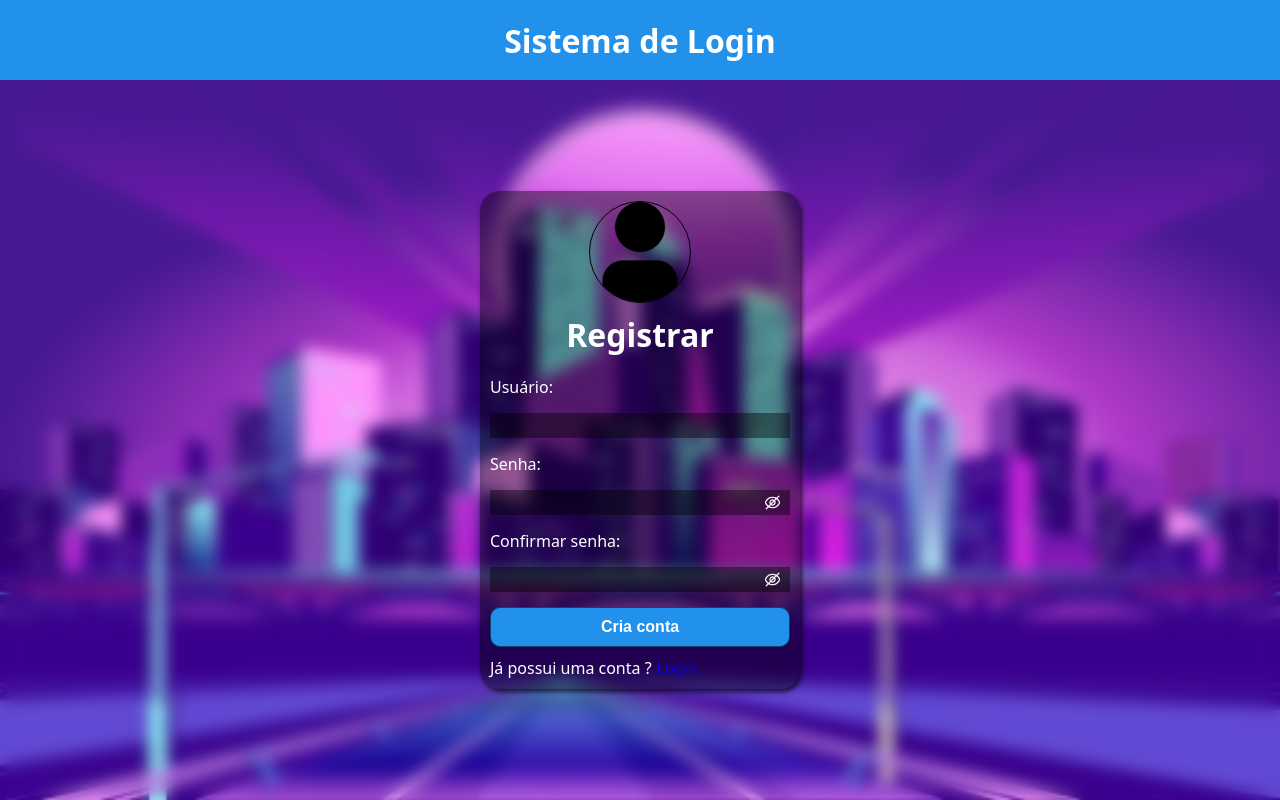
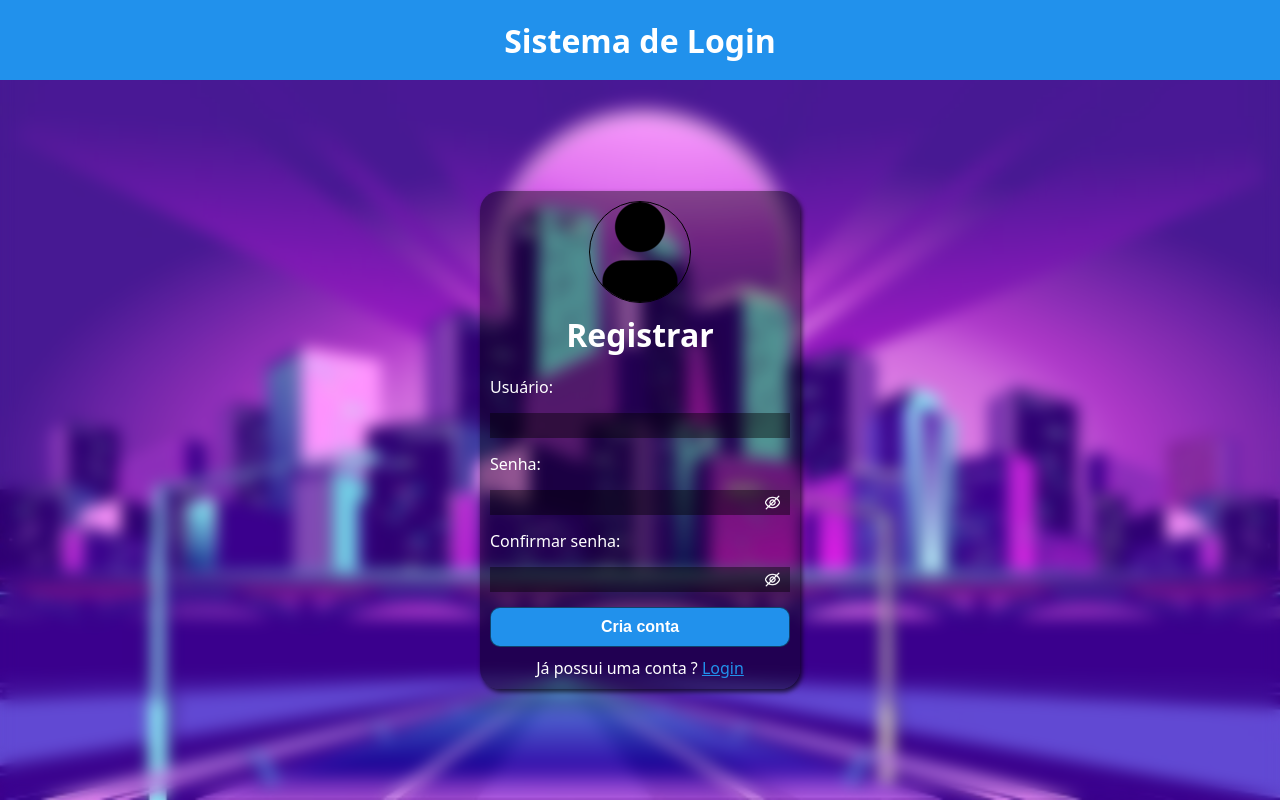
Before and after one commit to vicctorneve/SistemaDeLogin, a plain HTML site: page index.html in a window 1280 px wide. Drawn offline with Linux system fonts and the light colour scheme.

Commit message:
💄 feat: Estilizaçao CSS

```diff
--- a/SistemaLogin-Front/css/style.css
+++ b/SistemaLogin-Front/css/style.css
@@ -99,3 +99,13 @@ main{
    font-size: 12px;
    color: red;
 }
+.goToLogin{
+   text-align: center;
+   color: white;
+}
+.goToLogin a{
+   color: var(--color-padrao);
+}
+.goToLogin a:hover{
+   text-decoration: underline;
+}
```
